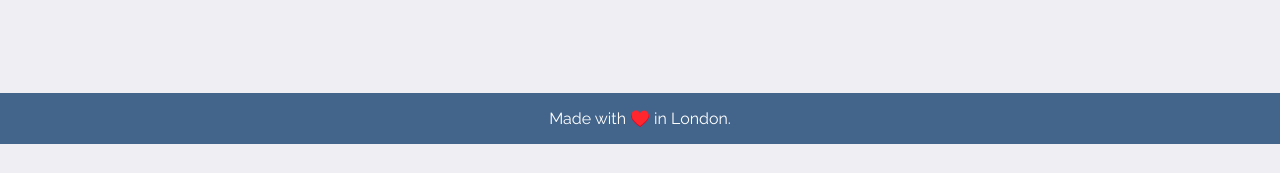
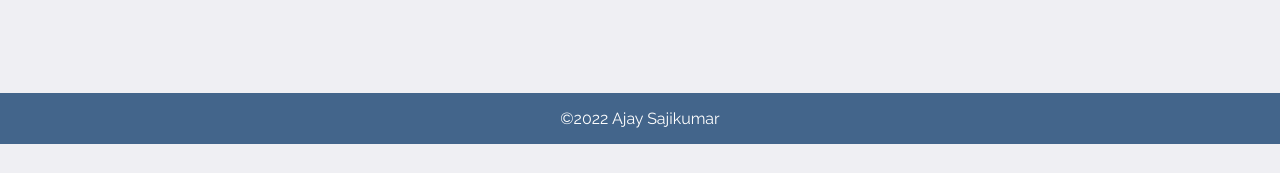
Before and after one commit to ajaysajikumar8/Blog-Website, a Flask app: page / in a window 1280 px wide. Shown: the part 656-829 px from the top of the page. Run offline with Flask 2, Linux system fonts and the light colour scheme.

Commit message:
changes made

```diff
--- a/v.1/templates/index.html
+++ b/v.1/templates/index.html
@@ -71,6 +71,6 @@
 </div>
 </body>
 <footer>
-    <p>Made with ♥️ in London.</p>
+    <p>©2022 Ajay Sajikumar</p>
 </footer>
 </html>
--- a/v.1/templates/post.html
+++ b/v.1/templates/post.html
@@ -40,6 +40,6 @@
 </div>
 </body>
 <footer>
-    <p>Made with ♥️ in London.</p>
+    <p>©2022 Ajay Sajikumar</p>
 </footer>
 </html>
```
